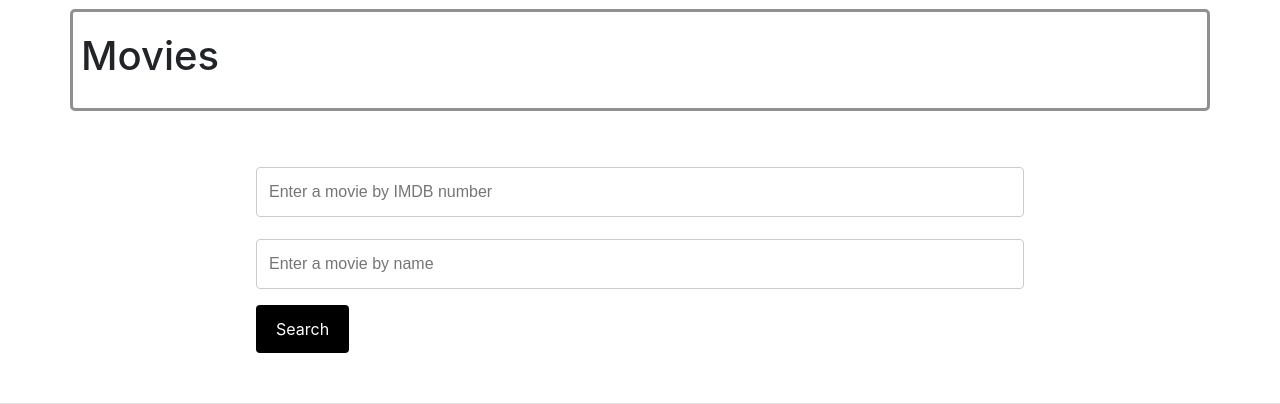
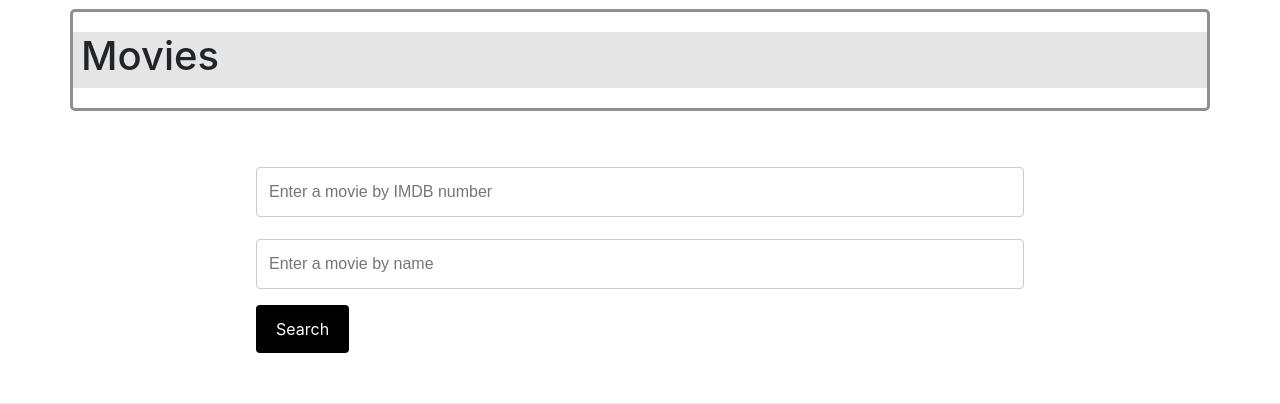
Before and after one commit to moinox80/cm2104-group-webapp-group_y, a web app: file prototype/html/map.html in a window 1280 px wide. Shown: the part 686-1090 px from the top of the page. Run offline with its HTML, style and script files only (its server is not run), Linux system fonts and the light colour scheme; some libraries are stand-ins or nearby versions.

Commit message:
minor addition to mappage.css for map.html redesign

```diff
--- a/prototype/css/mappage.css
+++ b/prototype/css/mappage.css
@@ -102,3 +102,7 @@ main h1{
         margin-bottom: 50px;
     }
 }
+
+#movie-header {
+    background-color: rgb(1,1,1,0.1);
+}
```
